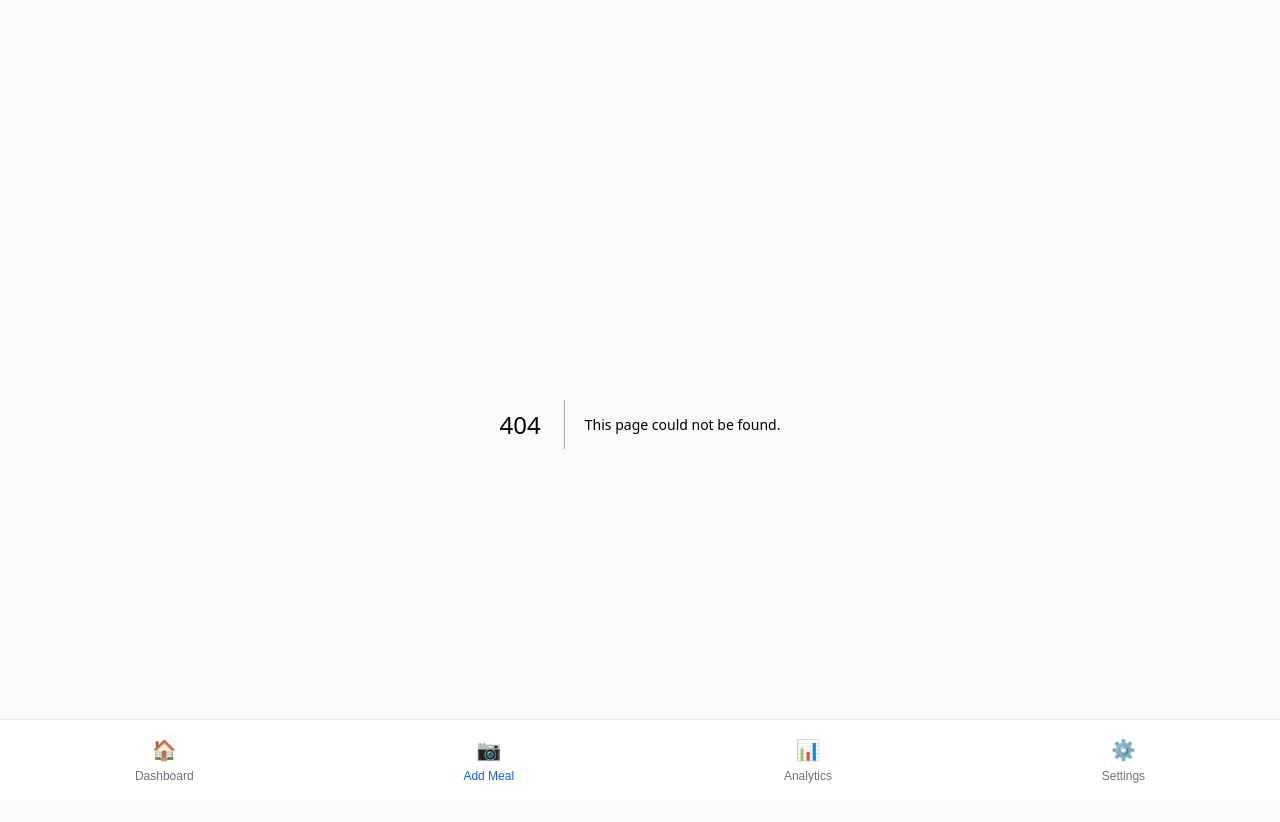
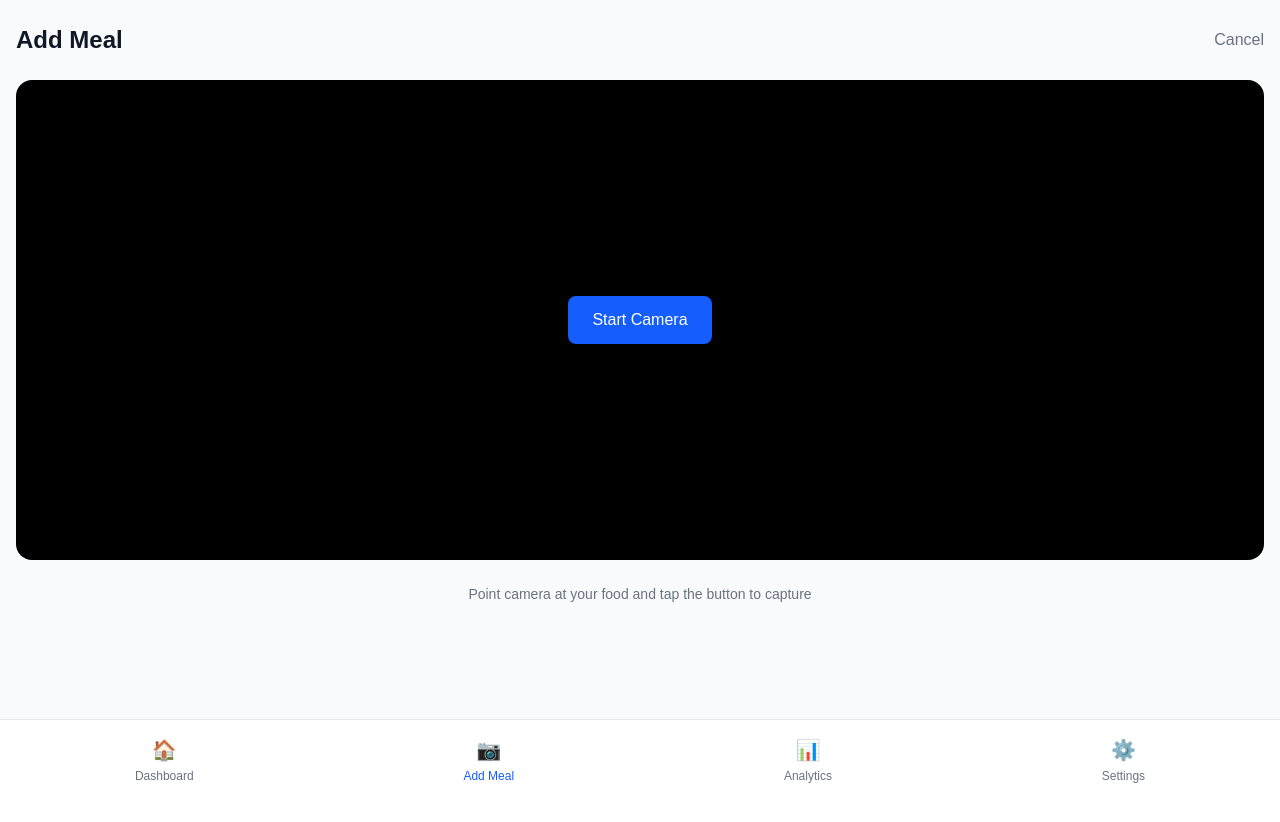
Before and after one commit to dapandaETH/CaloriesTrackerWeb, a Next.js app: page /camera in a window 1280 px wide. Before the commit this address had no page. Shown: the top 822 px of the page. After the commit the page ends 800 px from the top, so only its background shows below. Built offline with nearby package versions, Linux system fonts and the light colour scheme.

Commit message:
feat: add camera capture screen

```diff
--- /dev/null
+++ b/src/app/camera/page.tsx
@@ -0,0 +1,57 @@
+'use client'
+
+import { useState, useCallback } from 'react'
+import { useRouter } from 'next/navigation'
+import CameraView from '@/components/CameraView'
+import Link from 'next/link'
+
+export default function CameraPage() {
+  const router = useRouter()
+  const [uploading, setUploading] = useState(false)
+
+  const handleCapture = useCallback(async (file: File) => {
+    setUploading(true)
+
+    const formData = new FormData()
+    formData.append('image', file)
+
+    try {
+      const res = await fetch('/api/analyze-meal', {
+        method: 'POST',
+        body: formData,
+      })
+
+      if (res.ok) {
+        router.push('/')
+      }
+    } catch (err) {
+      console.error('Upload failed:', err)
+    }
+
+    setUploading(false)
+  }, [router])
+
+  return (
+    <div className="space-y-6">
+      <div className="flex items-center justify-between">
+        <h1 className="text-2xl font-bold text-gray-900">Add Meal</h1>
+        <Link href="/" className="text-gray-500">
+          Cancel
+        </Link>
+      </div>
+
+      <CameraView onCapture={handleCapture} />
+
+      {uploading && (
+        <div className="text-center py-4">
+          <p className="text-gray-600">Analyzing your meal...</p>
+          <p className="text-sm text-gray-400 mt-1">This may take a moment</p>
+        </div>
+      )}
+
+      <p className="text-center text-sm text-gray-500">
+        Point camera at your food and tap the button to capture
+      </p>
+    </div>
+  )
+}
--- /dev/null
+++ b/src/components/CameraView.tsx
@@ -0,0 +1,81 @@
+'use client'
+
+import { useRef, useState, useCallback } from 'react'
+
+interface CameraViewProps {
+  onCapture: (file: File) => void
+}
+
+export default function CameraView({ onCapture }: CameraViewProps) {
+  const videoRef = useRef<HTMLVideoElement>(null)
+  const [stream, setStream] = useState<MediaStream | null>(null)
+  const [error, setError] = useState<string | null>(null)
+
+  const startCamera = useCallback(async () => {
+    try {
+      const mediaStream = await navigator.mediaDevices.getUserMedia({
+        video: { facingMode: 'environment' },
+      })
+      setStream(mediaStream)
+      if (videoRef.current) {
+        videoRef.current.srcObject = mediaStream
+      }
+    } catch (err) {
+      setError('Camera access denied. Please enable camera permissions.')
+    }
+  }, [])
+
+  const capturePhoto = useCallback(() => {
+    if (!videoRef.current || !stream) return
+
+    const video = videoRef.current
+    const canvas = document.createElement('canvas')
+    canvas.width = video.videoWidth
+    canvas.height = video.videoHeight
+    canvas.getContext('2d')?.drawImage(video, 0, 0)
+
+    canvas.toBlob((blob) => {
+      if (blob) {
+        const file = new File([blob], 'meal.jpg', { type: 'image/jpeg' })
+        onCapture(file)
+        stream.getTracks().forEach(track => track.stop())
+        setStream(null)
+      }
+    }, 'image/jpeg', 0.8)
+  }, [stream, onCapture])
+
+  return (
+    <div className="relative h-[60vh] bg-black rounded-2xl overflow-hidden">
+      {!stream && !error && (
+        <div className="absolute inset-0 flex items-center justify-center">
+          <button
+            onClick={startCamera}
+            className="px-6 py-3 bg-blue-600 text-white rounded-lg font-medium"
+          >
+            Start Camera
+          </button>
+        </div>
+      )}
+
+      {error && (
+        <div className="absolute inset-0 flex items-center justify-center text-white text-center p-4">
+          <p>{error}</p>
+        </div>
+      )}
+
+      <video
+        ref={videoRef}
+        autoPlay
+        playsInline
+        className={`w-full h-full object-cover ${!stream ? 'hidden' : ''}`}
+      />
+
+      {stream && (
+        <button
+          onClick={capturePhoto}
+          className="absolute bottom-6 left-1/2 -translate-x-1/2 w-16 h-16 bg-white rounded-full border-4 border-blue-600"
+        />
+      )}
+    </div>
+  )
+}
```
